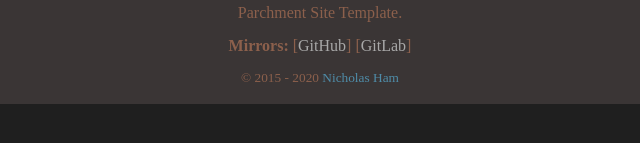
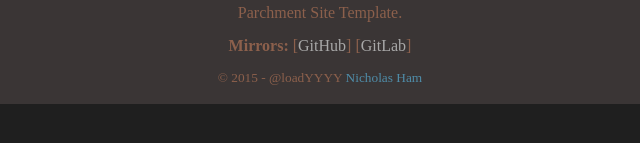
Before and after one commit to nsm-templates/parchment-site, a plain HTML site: page 404.html in a window 1280 px wide. Shown: the part 173-316 px from the top of the page, 320-960 px from the left. Drawn offline with Linux system fonts and the light colour scheme.

Commit message:
updated for v2.0

```diff
--- a/404.html
+++ b/404.html
@@ -140,7 +140,7 @@
         	[<a href="https://nsm-templates.github.io/parchment-site" class="footer_item">GitHub</a>]
         	[<a href="https://nsm-templates.gitlab.io/parchment-site" class="footer_item">GitLab</a>]
         	<br>
-        	<noselect><small>&copy;&nbsp;2015 - <script>document.write(new Date().getFullYear())</script> <a href="https://n-ham.com/">Nicholas Ham</a></small>
+        	<noselect><small>&copy;&nbsp;2015 - @loadYYYY <a href="https://n-ham.com/">Nicholas Ham</a></small>
         	<br><br></noselect>
         </div>
     </body>
```
Also changed, not shown: about.html (+1 -1 lines), faq.html (+1 -1 lines), index.html (+1 -1 lines).
